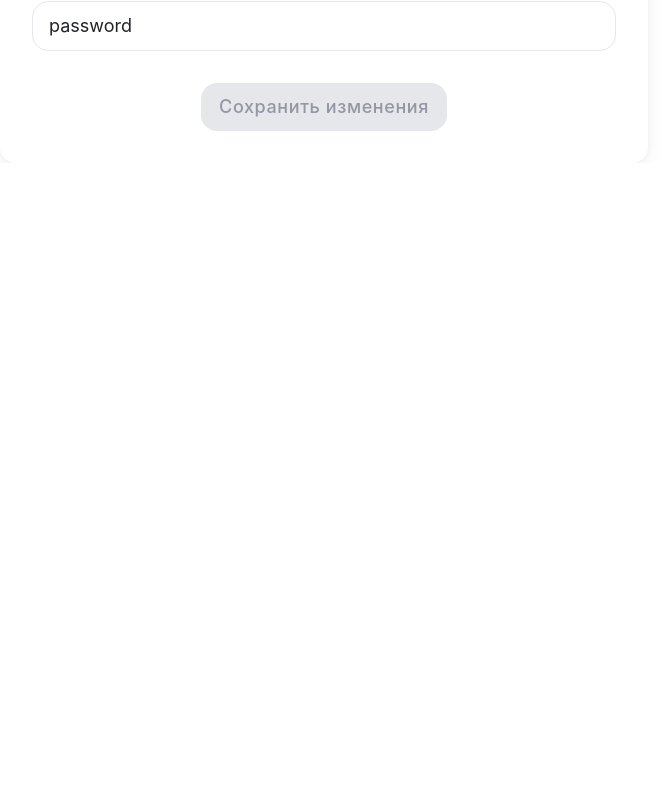
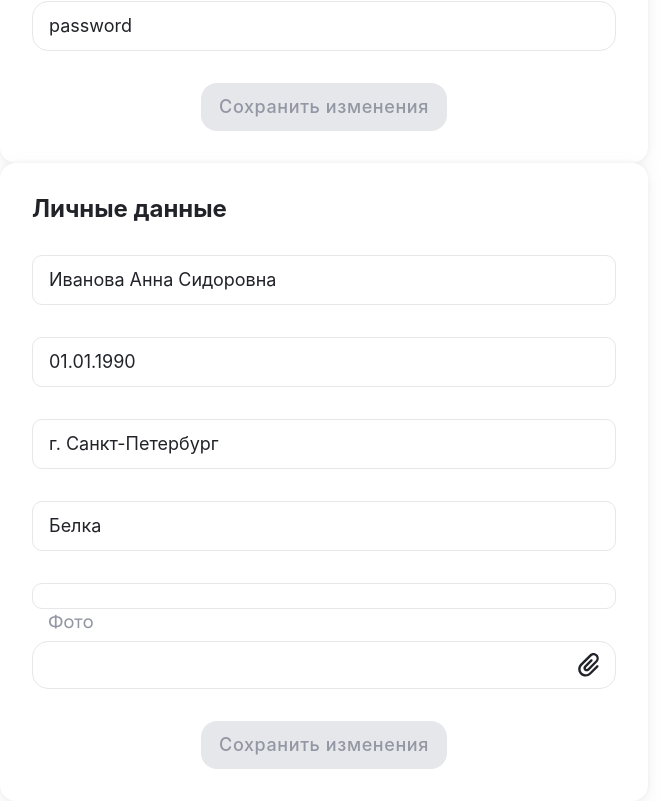
Before and after one commit to Studio-Yandex-Practicum/lizaalert_frontend, a React (Create React App) app: page /profile in a window 1280 px wide. Shown: the part 899-1700 px from the top of the page, without its empty margins (0-672 px from the left). Before the commit the page ends 1062 px from the top, so only its background shows below. Built offline with nearby package versions, Linux system fonts and the light colour scheme.

Commit message:
#81-refactor-style-input

```diff
--- a/src/components/molecules/input/input.jsx
+++ b/src/components/molecules/input/input.jsx
@@ -14,9 +14,10 @@ import { Icon } from '../../atoms';
  * - inputName - string - имя инпута и id
  * - value - string - значение инпута
  * - onChange - func - обработчик изменения значения инпута
+ * - accept - string - необязательный prop, в котором указаны возможные форматы файла
  */
 
-function Input({ labelName, type, inputName, value, onChange }) {
+function Input({ labelName, type, inputName, value, onChange, accept }) {
   const inputRef = React.useRef();
 
   function focus() {
@@ -25,8 +26,20 @@ function Input({ labelName, type, inputName, value, onChange }) {
 
   return (
     <div className={styles.container}>
-      <label htmlFor={inputName} className={styles.label}>
+      <label
+        htmlFor={inputName}
+        className={classNames(styles.label, {
+          [styles.label_flex]: type === 'file',
+        })}
+      >
         {labelName}
+        {type === 'file' ? (
+          <Icon type="attachment" className={styles.icon} />
+        ) : (
+          type !== 'tel' && (
+            <Icon type="edit" className={styles.icon} onClick={() => focus()} />
+          )
+        )}
       </label>
       <input
         id={inputName}
@@ -39,20 +52,16 @@ function Input({ labelName, type, inputName, value, onChange }) {
         className={classNames(styles.input, {
           [styles.input_hidden]: type === 'file',
         })}
+        accept={accept}
       />
-      {type === 'file' ? (
-        <>
-          <span className={styles.input}>{value}</span>
-          <Icon type="attachment" className={styles.icon} />
-        </>
-      ) : (
-        type !== 'tel' && (
-          <Icon type="edit" className={styles.icon} onClick={() => focus()} />
-        )
-      )}
+      {type === 'file' && <span className={styles.input}>{value}</span>}
     </div>
   );
 }
+
+Input.defaultProps = {
+  accept: null,
+};
 
 Input.propTypes = {
   labelName: PropTypes.string.isRequired,
@@ -61,6 +70,7 @@ Input.propTypes = {
   inputName: PropTypes.string.isRequired,
   value: PropTypes.string.isRequired,
   onChange: PropTypes.func.isRequired,
+  accept: PropTypes.string,
 };
 
 export default Input;
--- a/src/components/molecules/input/input.module.scss
+++ b/src/components/molecules/input/input.module.scss
@@ -1,4 +1,5 @@
 @import 'src/styles/color-variables';
+@import 'src/styles/font-variables';
 
 .container {
   display: flex;
@@ -12,12 +13,17 @@
   margin-bottom: 8px;
   box-sizing: border-box;
   padding-left: 16px;
-  font-family: 'GolosTextRegular';
+  font-family: $mainFont;
   font-style: normal;
   font-weight: 400;
   font-size: 18px;
   line-height: 24px;
   color: $dark-secondary;
+
+  &_flex {
+    display: flex;
+    flex-direction: column;
+  }
 }
 
 .input {
@@ -27,6 +33,7 @@
   padding: 12px 52px 12px 16px;
   border: 1.2px solid $borders-divider-disabled-bg;
   border-radius: 16px;
+  font-family: $mainFont;
   font-style: normal;
   font-weight: 400;
   font-size: 18px;
@@ -35,10 +42,9 @@
   &_hidden {
     opacity: 0;
     position: absolute;
-    top: 32px;
-    right: 16px;
-    padding: 0;
-    z-index: 2;
+    visibility: hidden;
+    width: 0px;
+    height: 0px;
   }
 }
 
@@ -48,7 +54,7 @@
   right: 16px;
   width: 24px;
   height: 24px;
-  z-index: 1;
+  color: $dark-primary;
 
   &:hover {
     cursor: pointer;
--- a/src/components/organisms/personal-data/personal-data.jsx
+++ b/src/components/organisms/personal-data/personal-data.jsx
@@ -3,6 +3,7 @@ import { useState } from 'react';
 import Card from '../../templates/card/card';
 import styles from './personal-data.module.scss';
 import Button from '../../molecules/button/button';
+import Input from '../../molecules/input/input';
 
 function PersonalData({ userName, userDateOfBirth, userRegion, userNickname }) {
   // изменение с false на true при внесении изменений в данные
@@ -32,6 +33,13 @@ function PersonalData({ userName, userDateOfBirth, userRegion, userNickname }) {
         <div className={styles.inputSection}>{userRegion}</div>
         <div className={styles.inputSection}>{userNickname}</div>
         <div className={styles.inputSection} />
+        <Input
+          labelName="Фото"
+          type="file"
+          inputName="avatar"
+          value={inputsValues.avatar}
+          onChange={onInputValuesChange}
+        />
         <Button
           disabled={!isInputChanged}
           type="submit"
--- a/src/components/pages/profile/profile.jsx
+++ b/src/components/pages/profile/profile.jsx
@@ -1,5 +1,6 @@
 import AccountData from '../../organisms/account-data/account-data';
 import AccountOverview from '../../organisms/account-overview/account-overview';
+import PersonalData from '../../organisms/personal-data/personal-data';
 
 function Profile() {
   return (
@@ -7,6 +8,7 @@ function Profile() {
       <p>Profile Page</p>
       <AccountOverview />
       <AccountData />
+      <PersonalData />
     </div>
   );
 }
```
